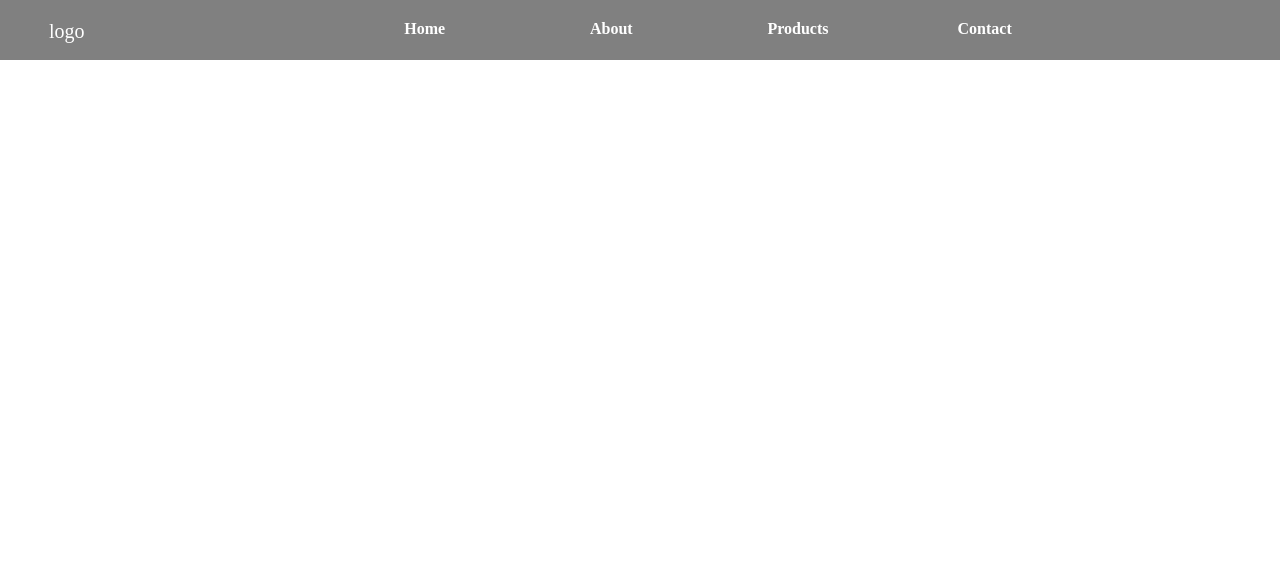
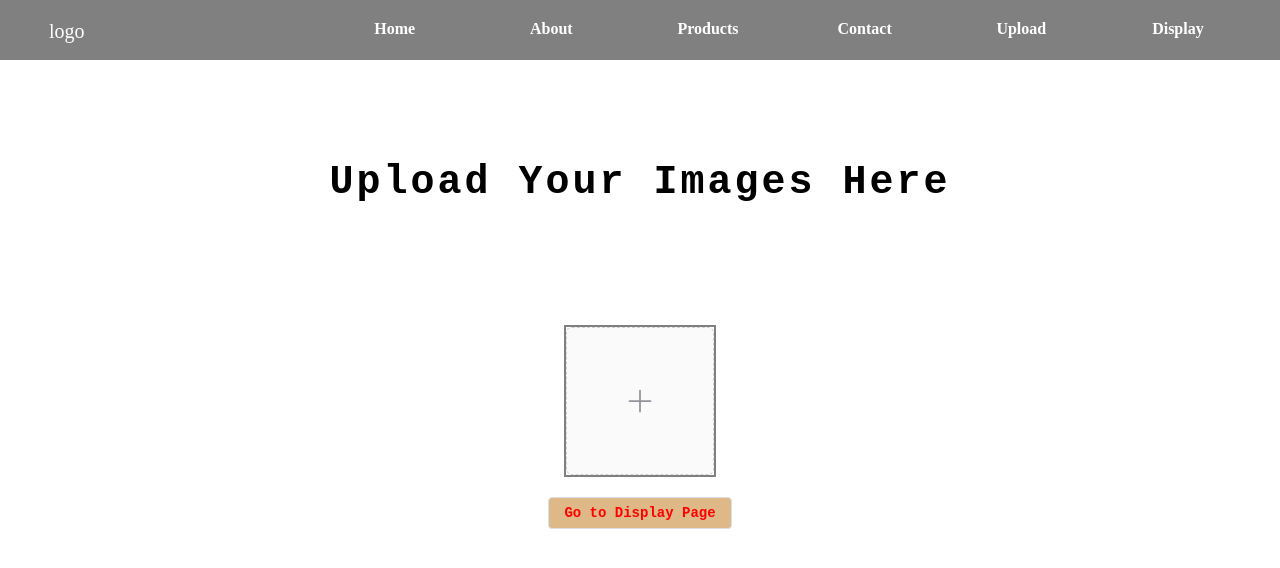
Before and after one commit to SajarMohammed/vue_1, a Vue app in the folder vue_exc1/: page /upload in a window 1280 px wide. Shown: the top 568 px of the page. Built offline with nearby package versions, Linux system fonts and the light colour scheme.

Commit message:
upload_img

```diff
--- a/vue_exc1/package.json
+++ b/vue_exc1/package.json
@@ -12,6 +12,7 @@
     "@vuelidate/core": "^2.0.3",
     "@vuelidate/validators": "^2.0.4",
     "element-plus": "^2.4.4",
+    "pinia": "^2.1.7",
     "vee-validate": "^4.5.8",
     "vue": "^3.3.11",
     "vue-i18n": "^9.8.0",
--- a/vue_exc1/src/components/Header.vue
+++ b/vue_exc1/src/components/Header.vue
@@ -20,8 +20,8 @@
 
 .list {
   text-align: center;
-  padding: 10px 20px;
-  margin:10px 0px 10px 80px;
+  padding: 10px 10px;
+  margin:10px 0px 10px 50px;
    /* flex: 1; */
 
 
@@ -66,6 +66,12 @@
                 {
                     id:4, title: "Contact", url :"/contact"
                 },
+                {
+                    id:5, title: "Upload", url :"/upload"
+                },
+                {
+                    id:4, title: "Display", url :"/display"
+                },
             ]
         }
     }
--- a/vue_exc1/src/main.js
+++ b/vue_exc1/src/main.js
@@ -8,6 +8,9 @@ import Contact from "./pages/Contact.vue"
 import About from "./pages/About.vue"
 import ProductPage from "./pages/ProductPage.vue"
 import SingleProduct from "./pages/SingleProduct.vue"
+import DisplaySec from "./pages/DisplaySec.vue"
+import UploadSec from "./pages/UploadSec.vue"
+import { createPinia } from 'pinia';
 import "./main.css"
 
 const routes = [{
@@ -20,6 +23,10 @@ const routes = [{
     path:"/product/:id" , component: SingleProduct
 },{
     path:"/contact" , component: Contact
+},{
+    path:"/upload" , component: UploadSec
+},{
+    path:"/display" , component: DisplaySec
 },
 ]
 
@@ -29,7 +36,8 @@ const router = createRouter({
 })
 
 const app = createApp(App)
-
+const pinia = createPinia()
 app.use(ElementPlus)
 app.use(router)
+app.use(pinia)
 app.mount('#app')
--- /dev/null
+++ b/vue_exc1/src/pages/DisplaySec.vue
@@ -0,0 +1,84 @@
+
+ <template>
+    <div v-if="dataStore.uploadedImg && dataStore.uploadedImg.length > 0" class="image-sec">
+  <div v-for="image in dataStore.uploadedImg" :key="image.url" class="image-card">
+    <img :src="image.url" :alt="image.url">
+    <div class="btn-sec">
+      <button class="del-btn" @click="dataStore.deleteImages(image.id)">Delete</button>
+      <button class="dwd-btn" @click="downloadable(image.url)">download</button>
+    </div>
+  </div>
+  </div>
+  <div v-else class="nothing">
+    <h3>Oops.. No Images to Show...!!</h3>
+  </div>
+</template>
+
+<script setup>
+import { useDataStore } from '@/pinia/index.js';
+
+const dataStore = useDataStore ();
+
+const downloadable = (url)=>{
+    const a = document.createElement("a");
+    a.href = url;
+    a.download = url.split('/').pop();
+    document.body.appendChild(a);
+    a.click();
+    document.body.removeChild(a);
+}
+
+</script>
+
+<style scoped>
+.image-sec{
+  width:90vw;
+  height:max-content;
+  margin:20px auto;
+  background-color: beige;
+  display: flex;
+  flex-wrap:wrap;
+  gap:50px;
+}
+.image-card{
+  width:300px;
+  height:410px;
+  margin:20px auto;
+}
+img{
+  width:100%;
+  height:95%;
+  object-fit: cover;
+}
+.btn-sec{
+  display: flex;
+  justify-content: space-around;
+}
+button{
+  width:120px;
+  height:30px;
+  padding:5px 8px;
+  border-radius: 8px;
+}
+.del-btn{
+  background-color: red;
+  font-weight:bold;
+}
+.dwd-btn{
+  color:wheat;
+  background-color: black;
+  font-family: 'Courier New', Courier, monospace;
+}
+.nothing{
+    display: flex;
+    justify-content: center;
+
+}
+h3{
+  font-size:40px;
+  font-family: 'Courier New', Courier, monospace;
+  font-weight: bold;
+  letter-spacing: 3px;
+  margin-top: 100px;
+}
+</style>
--- /dev/null
+++ b/vue_exc1/src/pages/UploadSec.vue
@@ -0,0 +1,91 @@
+<style scoped>
+.sec{
+ display: flex;
+ align-items: center;
+ justify-content: center;
+ margin-top:120px;
+ border: 2px solid grey;
+}
+.nav-btn{
+  background-color: burlywood;
+  font-weight:bold;
+  font-family: 'Courier New', Courier, monospace;
+}
+.upload{
+  display: flex;
+  flex-direction: column;
+  align-items: center;
+  justify-content: center;
+  gap: 20px;
+}
+.nothing{
+    display: flex;
+    justify-content: center;
+
+}
+h3{
+  font-size:40px;
+  font-family: 'Courier New', Courier, monospace;
+  font-weight: bold;
+  letter-spacing: 3px;
+  margin-top: 100px;
+}
+</style>
+<template>
+    <div class="nothing">
+    <h3>Upload Your Images Here</h3>
+</div>
+  <div class="upload">
+  <el-upload
+    list-type="picture-card"
+    :on-change="handleUpload"
+    :before-upload="beforeUpload"
+    class="sec"
+  >
+    <el-icon><Plus /></el-icon>
+  </el-upload>
+
+  <el-button @click="goToDisplayPage" class="nav-btn">Go to Display Page</el-button>
+  </div>
+</template>
+
+<script setup>
+import { Plus } from '@element-plus/icons-vue';
+import { useDataStore } from "@/pinia/index.js";
+
+import { useRouter } from 'vue-router';
+
+const router = useRouter();
+
+
+const handleUpload = (file) => {
+
+  let imageInfo = {
+        id:Math.floor(Math.random() * 1000),
+        name: file.name,
+        type: file.type,
+        size: file.size,
+    };
+
+      const reader = new FileReader();
+      reader.onload = (e) => {
+        imageInfo.url = e.target.result
+        const dataStore = useDataStore();
+        dataStore.setImages(imageInfo);
+
+        // storeData.setData(e.target.result);
+
+
+      };
+      reader.readAsDataURL(file.raw);
+      alert("image uploaded successfully")
+    }
+const beforeUpload = () =>{
+      return false;
+    }
+const goToDisplayPage = () =>{
+      router.push('/display');
+    }
+
+
+</script>
--- /dev/null
+++ b/vue_exc1/src/pinia/index.js
@@ -0,0 +1,18 @@
+import { defineStore } from "pinia"
+
+export const useDataStore = defineStore('dataStore',{
+    state: () => ({
+        uploadedImg:[],
+    }),
+    actions:{
+        setImages(images){
+            this.uploadedImg.push(images)
+        },
+        deleteImages(id){
+            const index = this.uploadedImg.findIndex( t => t.id === id)
+            if(index != -1){
+                this.uploadedImg.splice(index,1)
+            }
+        }
+    }
+})
```
Also changed, not shown: 1 other file (tests, documents, lock files or other folders).
